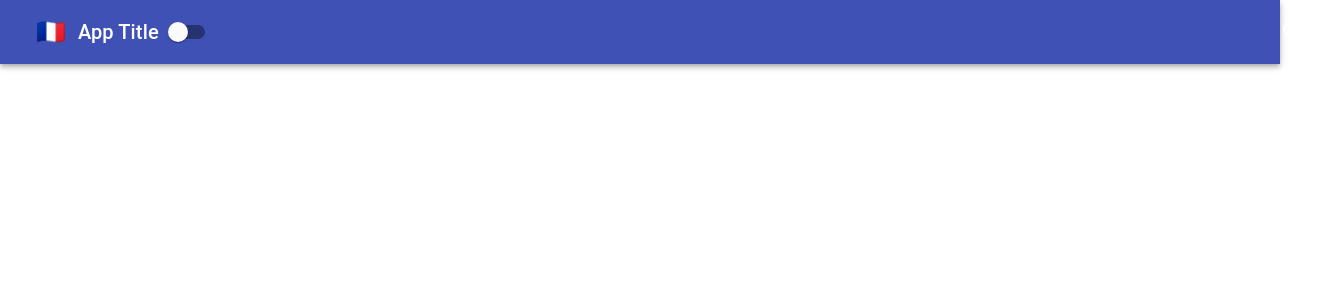
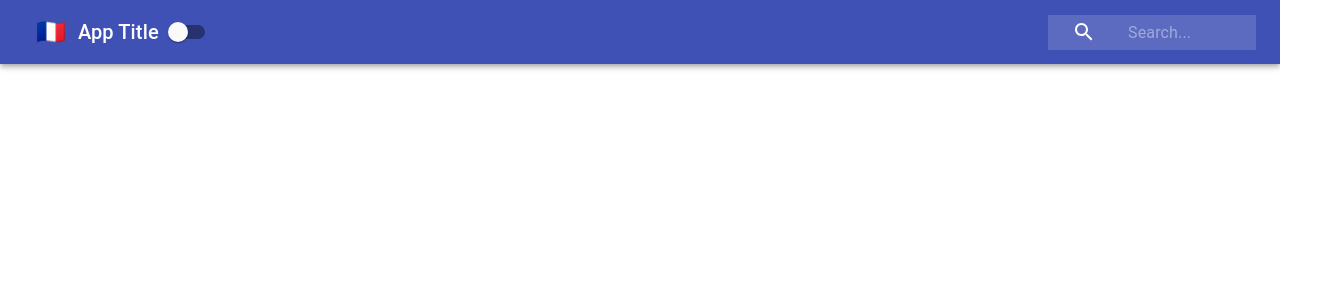
Before and after one commit to christianhubbard/context-language-signon, a React (Create React App) app: page / in a window 1280 px wide. Shown: the top 300 px of the page, 1328 px wide, since content can reach past the window. Built offline with nearby package versions, Linux system fonts and the light colour scheme.

Commit message:
Adding Search Bar and style

```diff
--- a/src/Navbar.js
+++ b/src/Navbar.js
@@ -35,6 +35,13 @@ class Navbar extends Component {
                             <div className={classes.searchIcon}>
                                 <SearchIcon />
                             </div>
+                            <InputBase
+                                placeholder="Search..."
+                                classes={{
+                                    root:classes.inputRoot,
+                                    input: classes.inputInput
+                                }}
+                            />
                         </div>
                     </Toolbar>
                 </AppBar>
--- a/src/styles/NavBarStyles.js
+++ b/src/styles/NavBarStyles.js
@@ -39,6 +39,24 @@ const styles = theme => ({
         display: 'flex',
         alignItems: 'center',
         justifyContent: 'center',
+    },
+    inputRoot: {
+        color: 'inherit',
+        width: '100%',
+    },
+    inputInput: {
+        paddingTop: theme.spacing.unit,
+        paddingRight: theme.spacing.unit,
+        paddingBottom: theme.spacing.unit,
+        paddingLeft: theme.spacing.unit * 10,
+        transition: theme.transitions.create("width"),
+        width: '100%',
+        [theme.breakpoints.up("sm")]: {
+            width: 120,
+            "&:focus": {
+                width: 200,
+            },
+        },
     }
 });
 
```
